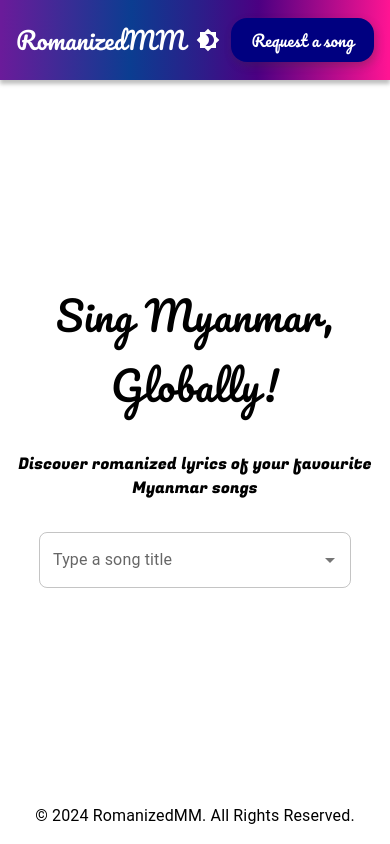
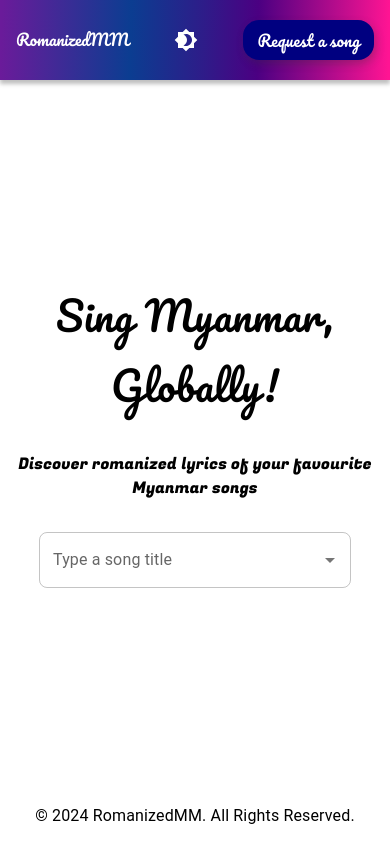
Before and after one commit to ynwin1/RomanizedMM, a React (Create React App) app in the folder client/: page / in a window 390 px wide. Built offline with nearby package versions, Linux system fonts and the light colour scheme.

Commit message:
make nav bar smaller on mobile

```diff
--- a/client/src/components/NavBar/NavBarStyling.js
+++ b/client/src/components/NavBar/NavBarStyling.js
@@ -5,7 +5,8 @@ export const  CustomNavBar = styled(AppBar)({
     background: "linear-gradient(91deg, #6A1B9A 0.47%, #0B3D91 33.58%, #2E1C89 52.2%, #4B0082 66.08%, #FF1493 99.51%) no-repeat", // theme.palette.mode === 'light' ? '#000000':'#FFFFFF', //`linear-gradient(90deg, #434343 0%, #202020 53.2%, #000 100%)`
     boxShadow: '0px 4px 4px 0px rgba(0, 0, 0, 0.25)',
     height: '5rem',
-    justifyContent: 'center'
+    justifyContent: 'center',
+
 });
 
 export const CustomNavButton = styled(Button)({
@@ -16,7 +17,10 @@ export const CustomNavButton = styled(Button)({
     fontSize: '1rem',
     textTransform: 'none',
     '&:hover': {
-        background: '#00468C' // 'rgba(255, 105, 180, 0.80)'
+        background: '#3EB61A' // 'rgba(255, 105, 180, 0.80)'
+    },
+    '@media (max-width:768px)': {
+        padding: '8px 14px',
     },
 });
 
@@ -28,5 +32,8 @@ export const CustomToolBar = styled(Toolbar)({
 
 export const NavBarTypography = styled(Typography)({
     fontFamily: "'Pacifico', cursive",
-    color: '#FFFFFF'
+    color: '#FFFFFF',
+    '@media (max-width:768px)': {
+        fontSize: '1rem',
+    },
 });
```
